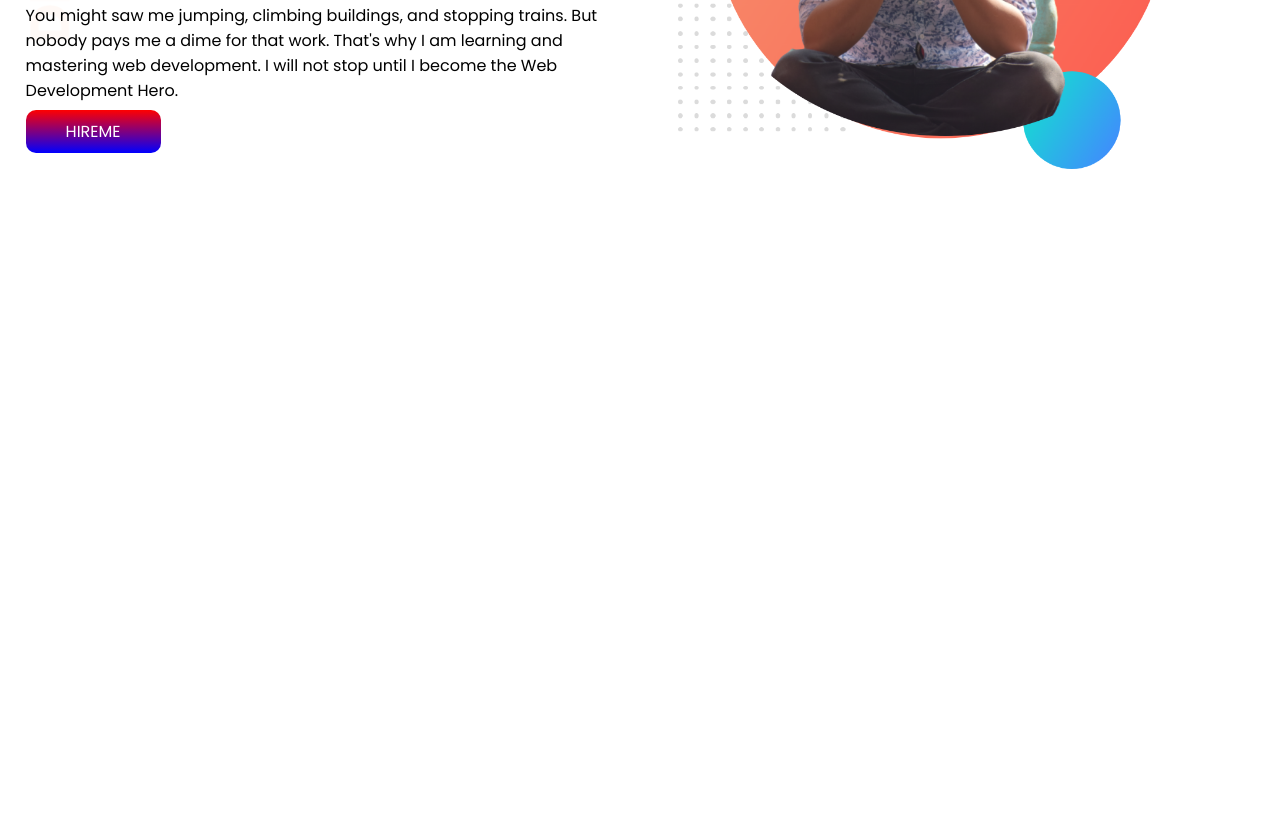
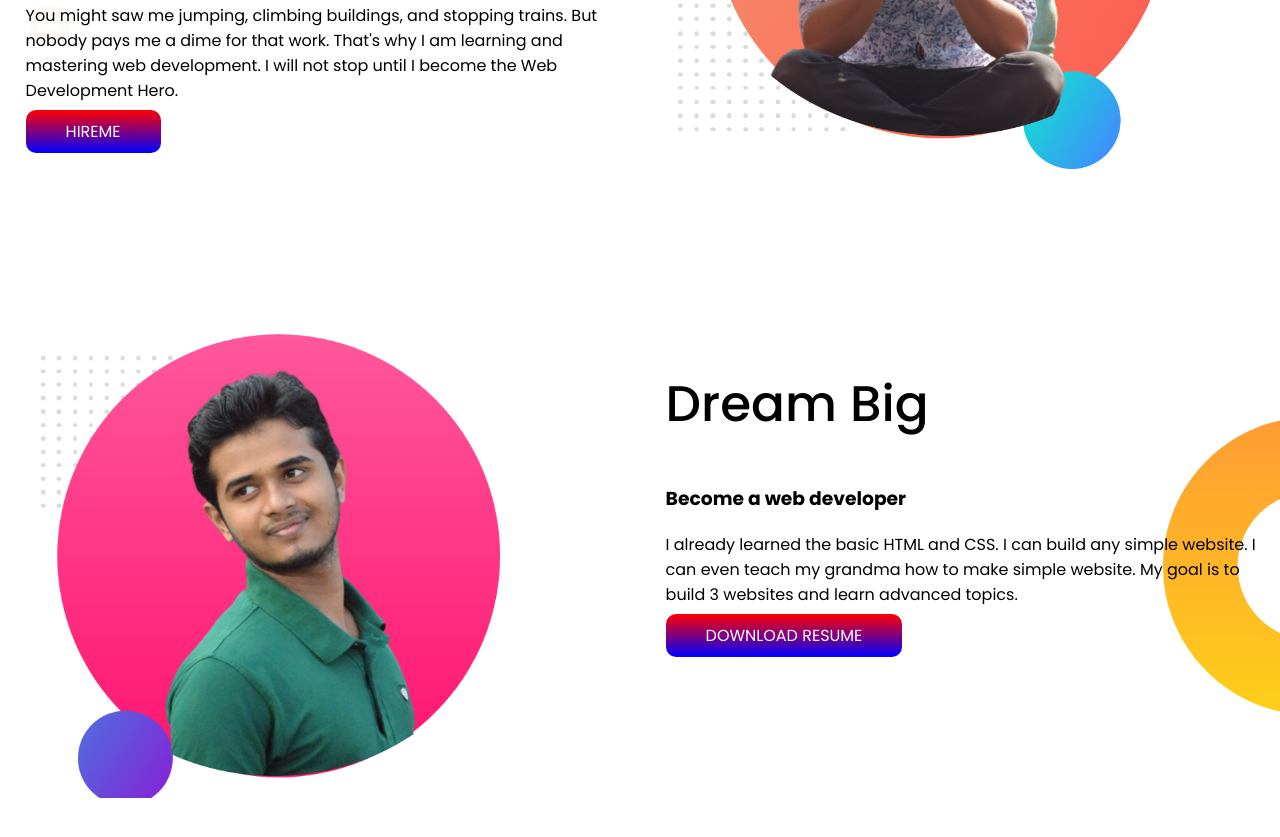
Before and after one commit to kishor-0zz/devloper-portfolio, a plain HTML site: page index.html in a window 1280 px wide. Shown: the part 319-1156 px from the top of the page. Before the commit the page ends 800 px from the top, so only its background shows below. Drawn offline with Linux system fonts and the light colour scheme.

Commit message:
add style

```diff
--- a/css/style.css
+++ b/css/style.css
@@ -11,6 +11,7 @@ h1{
 }
 section {
     display: flex;
+    margin-bottom: 150px;
 }
 .helf-width{
     width: 50%;
@@ -33,3 +34,8 @@ section {
     background-image: url(../images/top-banner.png);
     background-repeat: no-repeat;
 }
+.dreem-big{
+    background-image: url(../images/dream-bg.png);
+    background-repeat: no-repeat;
+    background-position: right;
+}
--- a/index.html
+++ b/index.html
@@ -28,6 +28,16 @@
             <img src="images/kishor-bg2.png" alt="">
         </div>
     </section>
+    <section class="dreem-big">
+        <div class="helf-width">
+            <img src="images/kishor-bg1.png" alt="">
+        </div>
+        <div class="helf-width">
+            <h1>Dream Big</h1>
+            <h3>Become a web developer</h3>
+            <p>I already learned the basic HTML and CSS. I can build any simple website. I can even teach my grandma how to make simple website. My goal is to build 3 websites and learn advanced topics.</p>
+            <a href="https://www.linkedin.com/feed/" target="_blank" class="link-btn" >download resume</a>
+    </section>
 
 
 
```
